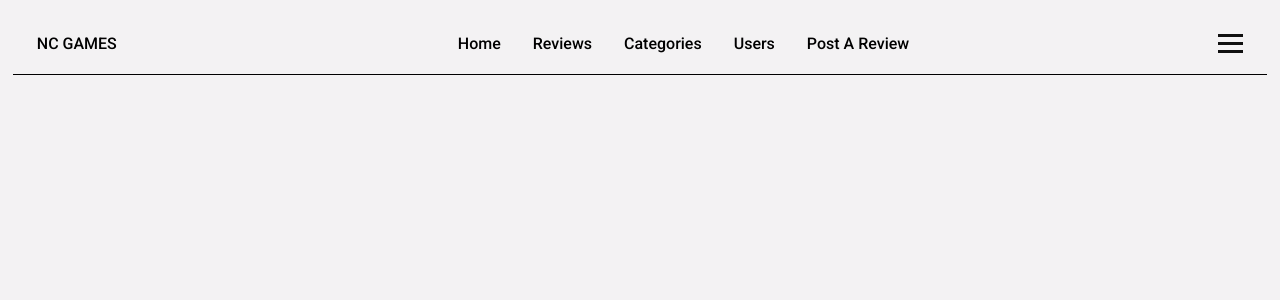
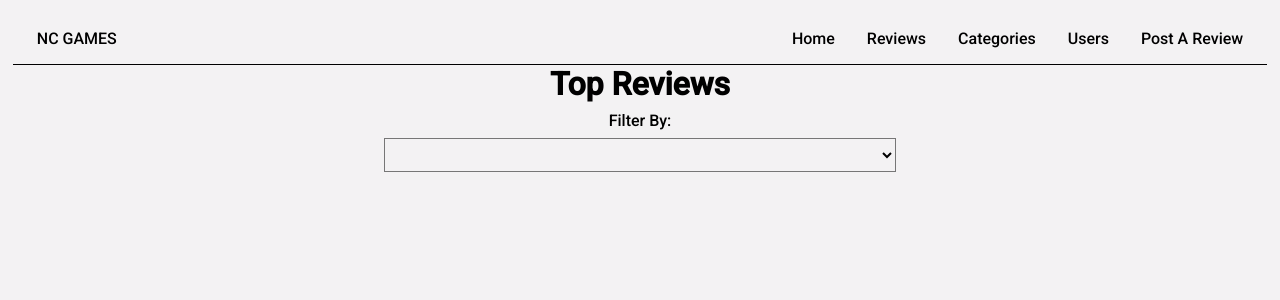
Before and after one commit to omcmanus1/nc-games, a React (Create React App) app: page / in a window 1280 px wide. Shown: the top 300 px of the page. Built offline with nearby package versions, Linux system fonts and the light colour scheme.

Commit message:
build ReviewsFilter template

```diff
--- a/src/App.css
+++ b/src/App.css
@@ -66,13 +66,33 @@ a {
 }
 
 .nav-link:hover {
-  color: #482ff7;
+  color: #0f0f12;
 }
 
 .nav-logo {
   font-size: 1.6rem;
   font-weight: 500;
-  color: #482ff7;
+  color: #9E8D7C;
+}
+
+.reviews-filter {
+  display: block;
+  margin: 0;
+  padding: 0;
+  position: relative;
+}
+
+.dropdown-label {
+  display: flex;
+  flex-direction: column;
+  padding: 0.5rem;
+}
+
+.dropdown {
+  width: 40vw;
+  height: 3vh;
+  text-align: center;
+  padding: 1rem;
 }
 
 @media only screen and (max-width: 768px) {
--- a/src/App.js
+++ b/src/App.js
@@ -1,10 +1,12 @@
 import "./App.css";
 import Navbar from "./Components/Navbar";
+import Reviews from "./Components/Reviews"
 
 function App() {
   return (
     <div className="App">
       <Navbar />
+      <Reviews />
     </div>
   );
 }
--- a/src/Components/Navbar.jsx
+++ b/src/Components/Navbar.jsx
@@ -34,7 +34,7 @@ export default function NavBar() {
             </Link>
           </li>
         </ul>
-        <div className="hamburger-menu">
+        <div className="hamburger">
           <span className="bar"></span>
           <span className="bar"></span>
           <span className="bar"></span>
--- /dev/null
+++ b/src/Components/Reviews.jsx
@@ -0,0 +1,10 @@
+import ReviewsFilter from "./ReviewsFilter"
+
+export default function Reviews() {
+  return (
+  <>
+  <h1>Top Reviews</h1>
+  <ReviewsFilter />
+  </>
+  )
+}
--- /dev/null
+++ b/src/Components/ReviewsFilter.jsx
@@ -0,0 +1,32 @@
+import { Link } from "react-router-dom";
+
+export default function ReviewsFilter() {
+  const ChooseFilter = (e) => {
+    console.log(e.target.value);
+  };
+
+  return (
+    <form className="reviews-filter">
+      <label className="dropdown-label" htmlFor="filter-reviews">
+        Filter By:
+      </label>
+      <select
+        className="dropdown"
+        name="filters"
+        id="filter-reviews"
+        defaultValue=""
+        onChange={ChooseFilter}
+      >
+        <option id="default-option" value="" disabled hidden>
+          Please Choose...
+        </option>
+        <option id="category" value="Category">
+          Category
+        </option>
+        <option id="owner" value="Owner">
+          Owner
+        </option>
+      </select>
+    </form>
+  );
+}
```
Also changed, not shown: api.js (added), src/Components/HomePage.jsx (added).
